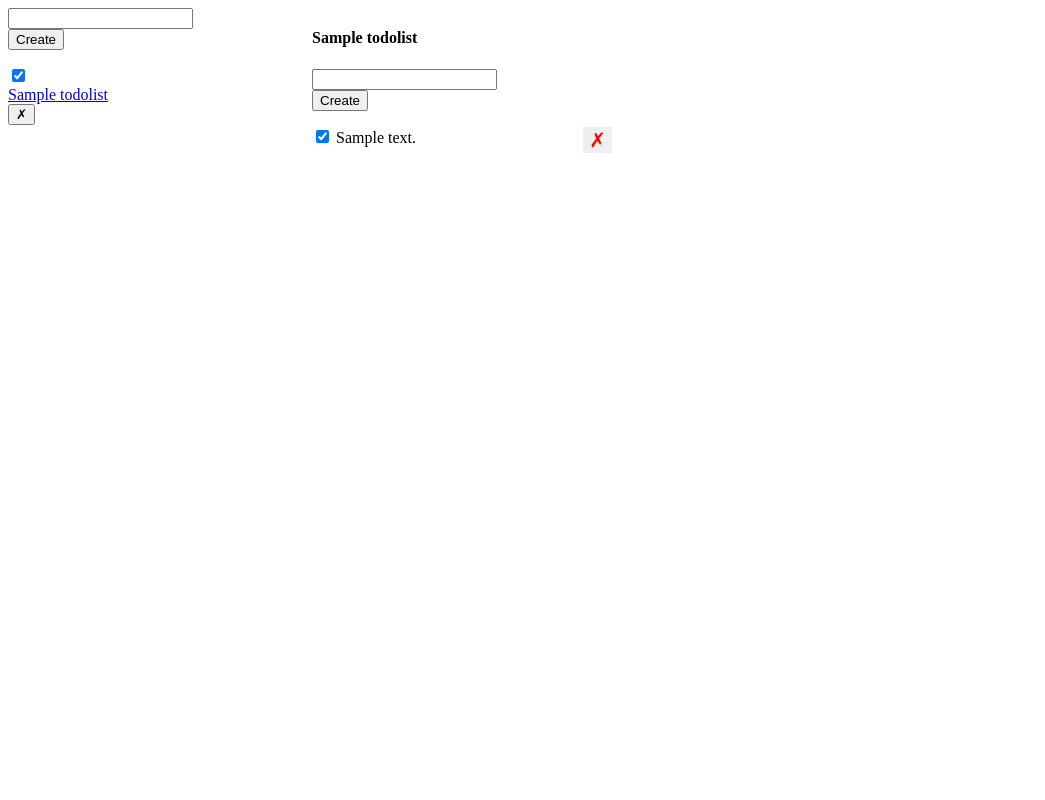
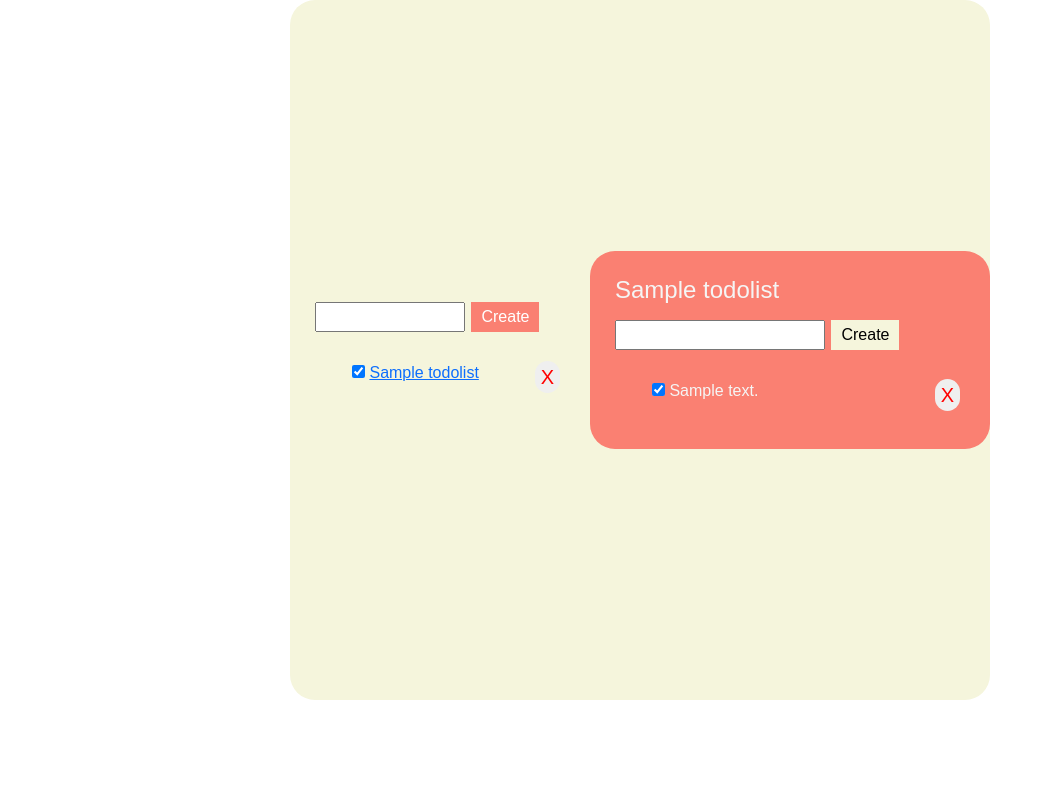
Before and after one commit to hayanj/to_do, a Flask app: page /lists/1 in a window 1280 px wide. Shown: the whole page, without its empty margins (0-1045 px from the left). Run offline with Flask 3, Linux system fonts and the light colour scheme; tables that the repository leaves empty hold one stand-in row (values such as "Sample post").

Commit message:
readable code and added frontend

```diff
--- a/app.py
+++ b/app.py
@@ -11,6 +11,10 @@ app.config['SQLALCHEMY_DATABASE_URI'] = config.database_uri
 app.config['SQLALCHEMY_TRACK_MODIFICATIONS'] = False
 db = SQLAlchemy(app)
 migrate = Migrate(app, db)
+
+#####################################################
+#---------------------Models-------------------------
+#####################################################
 
 #ToDoList Model
 class ToDoList(db.Model):
@@ -35,7 +39,12 @@ class ToDo(db.Model):
 with app.app_context():
     db.create_all()
 
-#routes
+#####################################################
+#---------------------Routes-------------------------
+#####################################################
+
+#--------------------Todo routes---------------------
+#create todo item
 @app.route('/todos/create', methods=['POST'])
 def create_todo():
   error = False
@@ -58,6 +67,7 @@ def create_todo():
   else:
     return jsonify(body)
 
+#complete a todo item
 @app.route('/todos/<todo_id>/set-completed', methods=['POST'])
 def complete_todo(todo_id):
   error = False
@@ -78,6 +88,7 @@ def complete_todo(todo_id):
   else:
     return redirect(url_for('index'))
 
+#delete a todo item
 @app.route('/todos/<todo_id>', methods=['DELETE'])
 def delete_todo(todo_id):
   try:
@@ -89,21 +100,8 @@ def delete_todo(todo_id):
     db.session.close()
   return jsonify({ 'success': True })
 
-@app.route('/lists/<list_id>/delete', methods=['DELETE'])
-def delete_list(list_id):
-  try:
-    list = ToDoList.query.get(list_id)
-    for todo in list.todos:
-        db.session.delete(todo)
-
-    db.session.delete(list)
-    db.session.commit()
-  except:
-    db.session.rollback()
-  finally:
-    db.session.close()
-  return jsonify({ 'success': True })
-
+#------------------TodoList routes--------------------
+#create list
 @app.route('/lists/create', methods=['POST'])
 def create_list():
   error = False
@@ -125,6 +123,7 @@ def create_list():
   else:
     return jsonify(body)
 
+ #complete todo list
 @app.route('/lists/<list_id>/set-completed', methods=['POST'])
 def complete_list(list_id):
   error = False
@@ -147,6 +146,23 @@ def complete_list(list_id):
   else:
     return redirect(url_for('index'))
 
+#delete list
+@app.route('/lists/<list_id>/delete', methods=['DELETE'])
+def delete_list(list_id):
+  try:
+    list = ToDoList.query.get(list_id)
+    for todo in list.todos:
+        db.session.delete(todo)
+
+    db.session.delete(list)
+    db.session.commit()
+  except:
+    db.session.rollback()
+  finally:
+    db.session.close()
+  return jsonify({ 'success': True })
+
+#--------------------Home routes---------------------
 @app.route('/lists/<list_id>')
 def get_list_todos(list_id):
     return render_template('index.html',
--- /dev/null
+++ b/static/css/stylesheet.css
@@ -0,0 +1,79 @@
+body{
+    font-family: Arial !important;
+    background-color: mintcream;
+}
+.hidden {
+    display: none;
+}
+ul{
+    list-style: none;
+    padding: 0;
+    margin: 0;
+}
+li {
+    clear: both;
+    padding: 5px;
+}
+.delete{
+    -webkit-appearance: none;
+    border: none;
+    outline: none;
+    color: red;
+    float: right;
+    cursor: pointer;
+    font-size: 20px;
+    border-radius: 15px;
+
+}
+.delete .lists-wrapper {
+    background-color: beige !important;
+
+}
+.lists-wrapper, .todos-wrapper {
+    display: inline-block;
+    vertical-align: top;
+    margin: auto;
+    border-radius: 25px;
+    padding: 25px;
+    width: 300px;
+}
+.todos-wrapper {
+    background-color: salmon;
+    color: whitesmoke;
+    width: 400px;
+}
+.wrapper {
+    background-color: beige;
+    border-radius: 25px;
+    margin: auto;
+    width: 700px;
+    height: 700px;
+    display: flex;
+    justify-content: center;
+}
+
+input[type=text] {
+    width: 60%;
+    margin: 8px 0;
+    box-sizing: border-box;
+  }
+
+  .lists-wrapper input[type=submit], input[type=reset] {
+    background-color: salmon;
+    border: none;
+    color: white;
+    padding: 3px 10px;
+    text-decoration: none;
+    margin: 4px 2px;
+    cursor: pointer;
+  }
+
+  .todos-wrapper input[type=submit], input[type=reset] {
+    background-color: beige;
+    border: none;
+    color: black;
+    padding: 3px 10px;
+    text-decoration: none;
+    margin: 4px 2px;
+    cursor: pointer;
+  }
--- a/templates/index.html
+++ b/templates/index.html
@@ -1,51 +1,26 @@
 <html>
     <head>
         <title>Todo App</title>
-        <style>
-            .hidden {
-                display: none;
-            }
-            ul{
-                list-style: none;
-                padding: 0;
-                margin: 0;
-                width: 300px;
-            }
-            li {
-                clear: both;
-            }
-            li button{
-                -webkit-appearance: none;
-                border: none;
-                outline: none;
-                color: red;
-                float: right;
-                cursor: pointer;
-                font-size: 20px;
-            }
-            .lists-wrapper, .todos-wrapper {
-                display: inline-block;
-                vertical-align: top;
-            }
-        </style>
+        <link rel="stylesheet" href="{{ url_for('static', filename='css/stylesheet.css') }}">
+        <link href="https://cdn.jsdelivr.net/npm/bootstrap@5.3.2/dist/css/bootstrap.min.css" rel="stylesheet" integrity="sha384-T3c6CoIi6uLrA9TneNEoa7RxnatzjcDSCmG1MXxSR1GAsXEV/Dwwykc2MPK8M2HN" crossorigin="anonymous">
     </head>
 
     <body>
+        <div class="wrapper">
             <div class="lists-wrapper">
                 <form id="list_form">
                     <div>
                         <!-- <label for="name">Create ToDo Item</label> -->
                         <input type="text" name="name" id="list_name">
-                </div>
-                <div>
                         <input type="submit" id="submit_list" value="Create">
                     </div>
                 </form>
+
                 <ul id="lists">
                     {%for list in lists%}
                         <li><input class="list-check-completed" data-id= "{{list.id}}" type="checkbox" {%if list.completed%} checked {%endif%}/>
-                        <a href="/lists/{{list.id}}"><li>{{list.name}}</li></a>
-                    <button class="delete-list" data-id="{{ list.id }}">&cross;</button>
+                            <a href="/lists/{{list.id}}">{{list.name}}</a>
+                        <button class="delete-list delete" data-id="{{ list.id }}">X</button>
                     {%endfor%}
                 </ul>
             </div>
@@ -57,8 +32,6 @@
                         <!-- <label for="name">Create ToDo Item</label> -->
                         <input id="list_id" type="hidden" value="{{ active_list.id }}">
                         <input type="text" name="description" id="description">
-                </div>
-                <div>
                         <input type="submit" id="submit" value="Create">
                     </div>
                 </form>
@@ -69,10 +42,11 @@
                     {% for todo in todos %}
                         <li><input class="check-completed" data-id= "{{todo.id}}" type="checkbox" {%if todo.completed%} checked {%endif%}/>
                             {{todo.description}}
-                        <button class="delete-button" data-id="{{ todo.id }}">&cross;</button>
+                            <button class="delete-button delete" data-id="{{ todo.id }}">X</button>
                         </li>
                     {% endfor %}
                 </ul>
+            </div>
         </div>
 
 
```
Also changed, not shown: package.json (added, +15 -0 lines), package-lock.json (added). Lines whose indentation alone changed are shown as unchanged.
